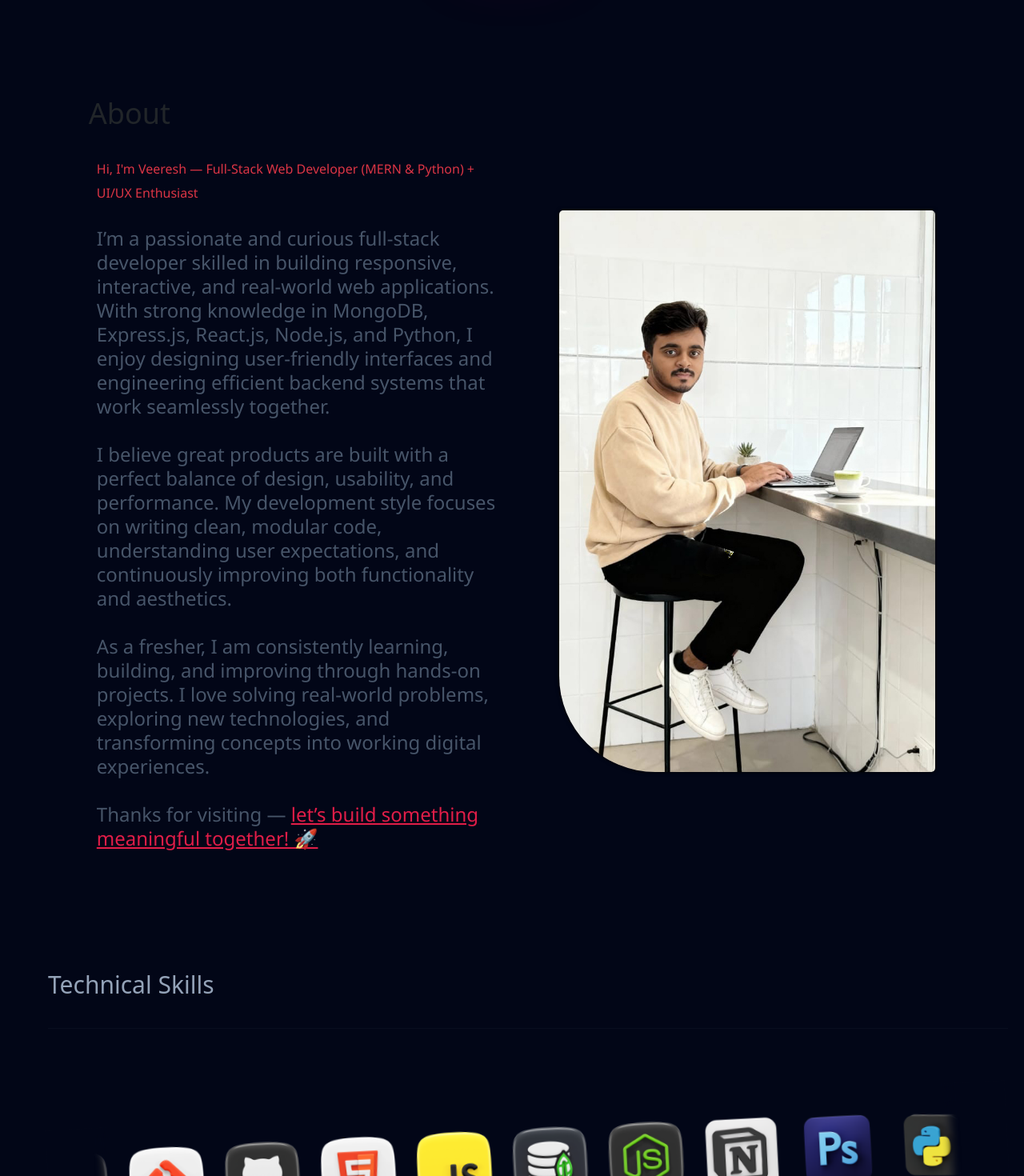
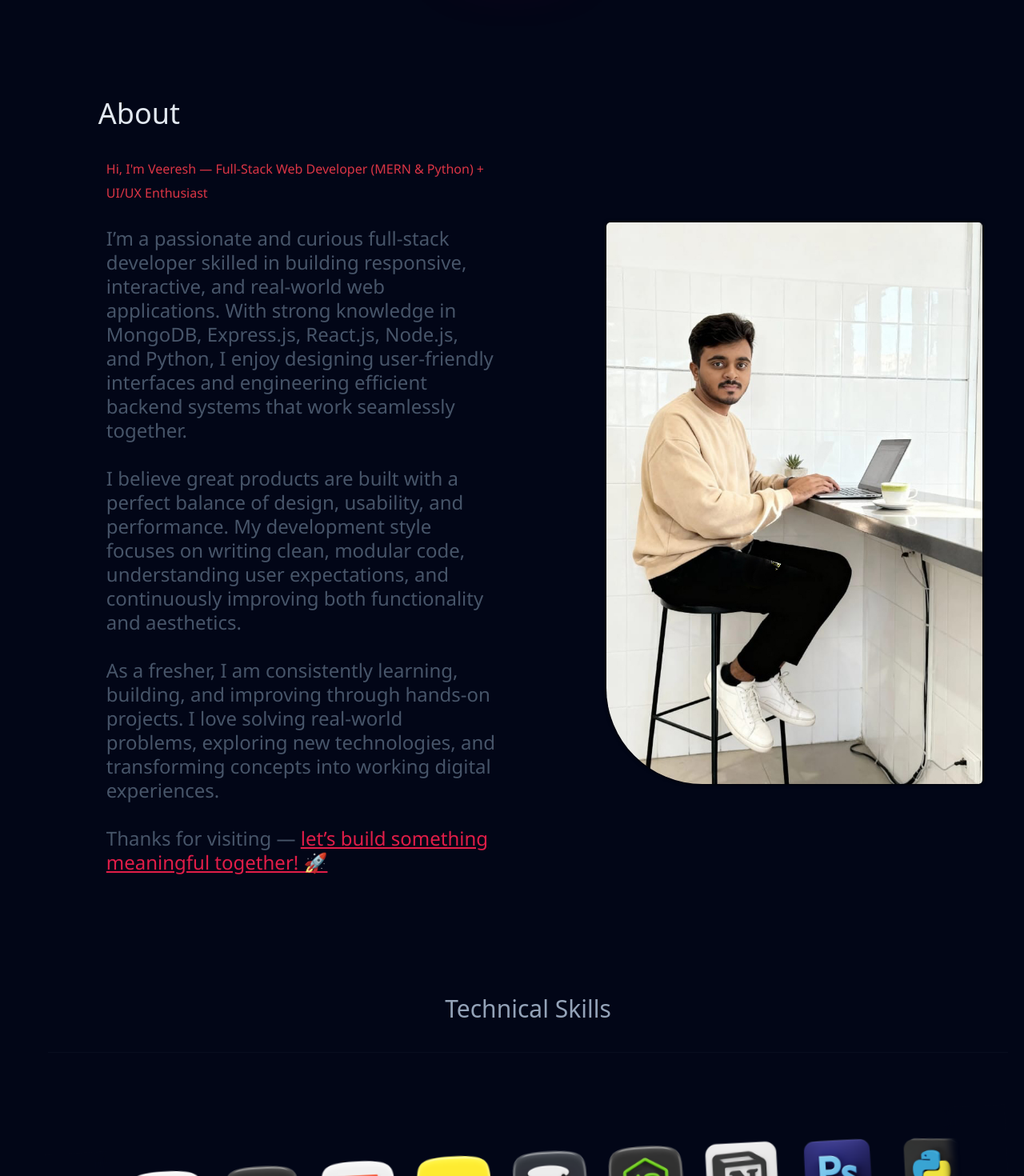
Before and after one commit to Veeresh36/veeresh, a React (Vite) app: page / in a window 1280 px wide. Shown: the part 1020-2490 px from the top of the page at 80% size. Built offline with nearby package versions, Linux system fonts and the light colour scheme.

Commit message:
updated alignments

```diff
--- a/src/pages/about.jsx
+++ b/src/pages/about.jsx
@@ -49,7 +49,7 @@ function about() {
             <div className={` container-fluid ${style.about}`} id='about'>
 
                 {/* about description */}
-                <div className={style.about_content}>
+                <div className={`${style.about_content} container`}>
                     <h2>About</h2>
                     <p><veeresh className='h6 text-danger'>Hi, I'm Veeresh — Full-Stack Web Developer (MERN & Python) + UI/UX Enthusiast</veeresh> <br /><br />
 
--- a/src/pages/about.module.css
+++ b/src/pages/about.module.css
@@ -15,7 +15,7 @@
 
 .about_content h2 {
     font-size: var(--size-2xl);
-    color: var(--clr-p-light);
+    color: var(--clr-light);
     font-weight: 500;
     text-align: center;
 }
@@ -171,7 +171,7 @@
 
     .about_content h2 {
         font-size: var(--size-2xl);
-        color: var(--clr-p-light);
+        color: var(--clr-light);
         font-weight: 500;
         text-align: center;
     }
@@ -369,7 +369,7 @@
 
     .about_content h2 {
         font-size: var(--size-4xl);
-        color: var(--clr-p-light);
+        color: var(--clr-light);
         font-weight: 500;
         text-align: center;
     }
@@ -509,6 +509,7 @@
 
     .about_content h2{
         text-align: start;
+        color: var(--clr-light);
     }
 
     .about_content p {
@@ -521,7 +522,7 @@
         font-size: var(--size-3xl);
         color: var(--clr-p-light);
         padding: 20px 0;
-        text-align: start;
+        text-align: center;
     }
 }
 
--- a/src/pages/cantact.jsx
+++ b/src/pages/cantact.jsx
@@ -4,7 +4,7 @@ import style from '../pages/contact.module.css'
 function cantact() {
     return (
         <>
-            <div className={`${style.container}`} id='contact'>
+            <div className={`${style.container} container`} id='contact'>
                 <div className={style.contact_content}>
                     <h2 className={`${style.contact__title}`}>Get In Contact</h2>
                     <p className={`${style.contact__description}`}>Whether you are starting a project, have business inquiries or just want to say hi, my inbox is always open so feel free to reach out and I will get back to you as soon as possible.</p>
--- a/src/pages/heropage.jsx
+++ b/src/pages/heropage.jsx
@@ -9,7 +9,7 @@ import { Link } from 'react-router-dom'
 function hero() {
     return (
         <>
-            <div className={`container-fluid ${style.hero}`} id='home'>
+            <div className={`container-fluid ${style.hero} container`} id='home'>
                 <div className={style.hero}>
                     <div className={style.main}>
                         <Link to="/" style={{cursor: "pointer"}}><img src='./pers.jpg' alt="profile image" className={style.profile} /></Link>
--- a/src/pages/poject.jsx
+++ b/src/pages/poject.jsx
@@ -1,18 +1,13 @@
 import React from 'react';
 import style from '../pages/project.module.css';
-import { Link } from 'react-router-dom'
 
 import p1 from '../assets/01.png'
-import p2 from '../assets/02.jpg'
 import p3 from '../assets/03.png'
-import p4 from '../assets/04.jpg'
-import p5 from '../assets/05.jpg'
-import p6 from '../assets/06.jpg'
 
 
 let projects = [
   {
-    title: 'Fyntra – Full-Stack Web Application Project',
+    title: 'Fyntra - Full-Stack Web Application Project',
     description: 'A full-stack application built with modern standards, reusable components, and optimized performance.',
     image: p1
   },
@@ -31,7 +26,7 @@ let projects = [
 const Project = () => {
   return (
     <>
-      <div className={`container-fluid ${style.featured}`} id='projects'>
+      <div className={`container ${style.featured}`} id='projects'>
         <h3 className={style.subtitle}>Recent Projects</h3>
 
         <div className={style.wrapper}>
```
Also changed, not shown: style.css (+6 -7 lines).
